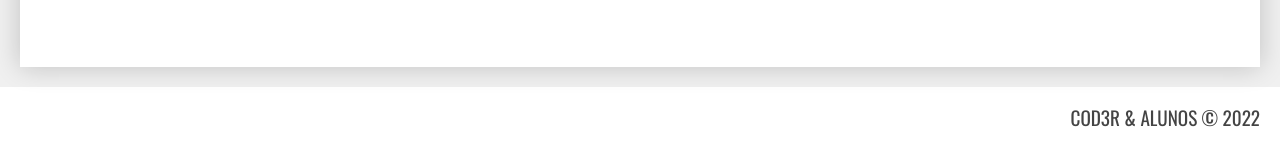
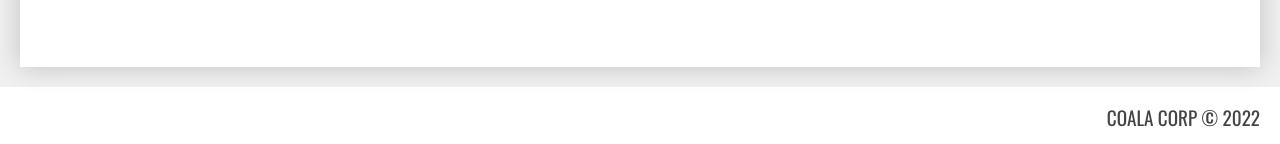
Before and after one commit to barakanjojoz/barakanjojoz.github.io, a PHP site: page / in a window 1280 px wide. Shown: the part 653-797 px from the top of the page. Run offline with PHP 8.4, Linux system fonts and the light colour scheme.

Commit message:
coala corp

```diff
--- a/index.php
+++ b/index.php
@@ -24,7 +24,7 @@
         </div>
     </main>
     <footer class="rodape">
-        COD3R & ALUNOS © <?= date('Y'); ?>
+        COALA CORP © <?= date('Y'); ?>
     </footer>
 </body>
 </html>
```
